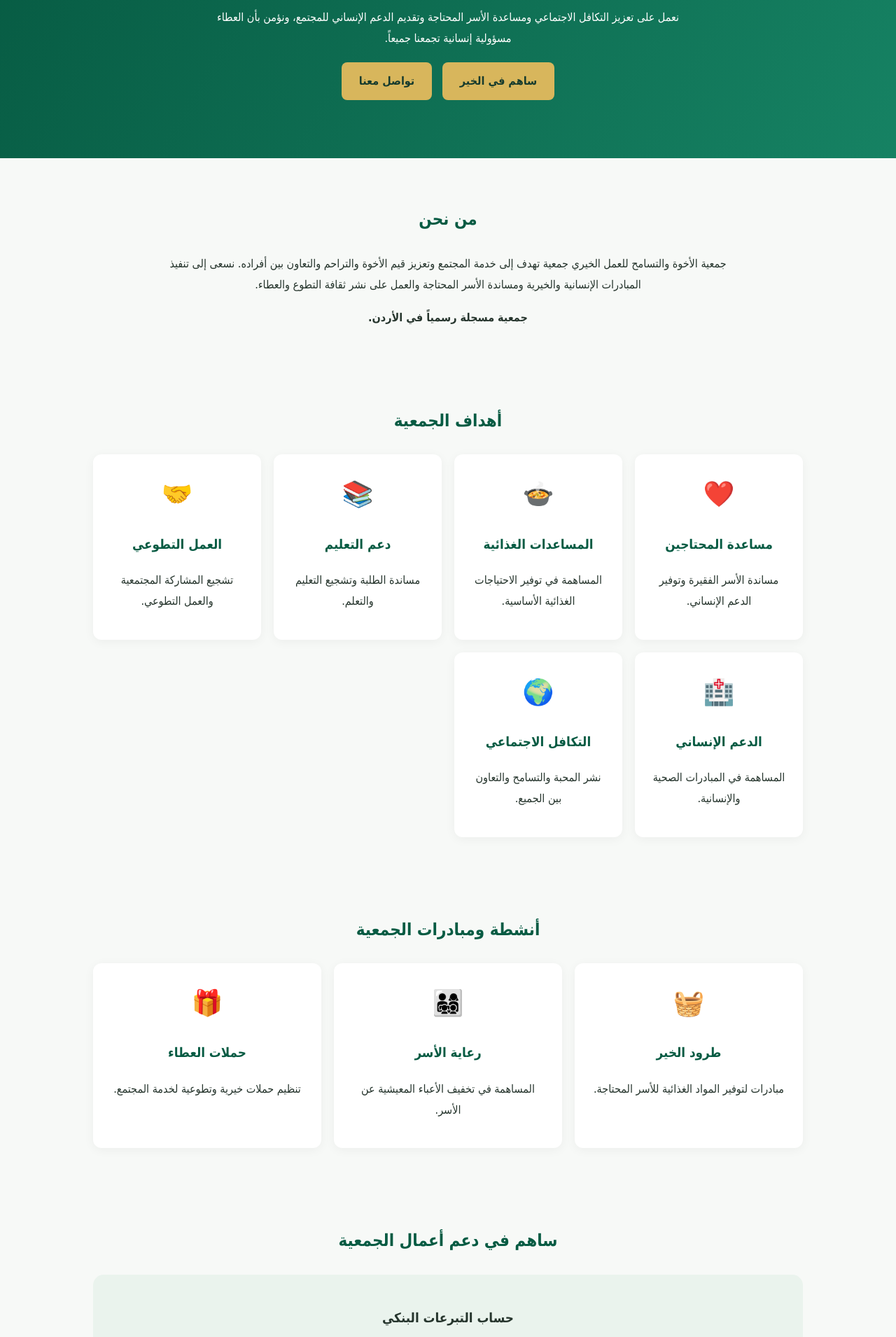
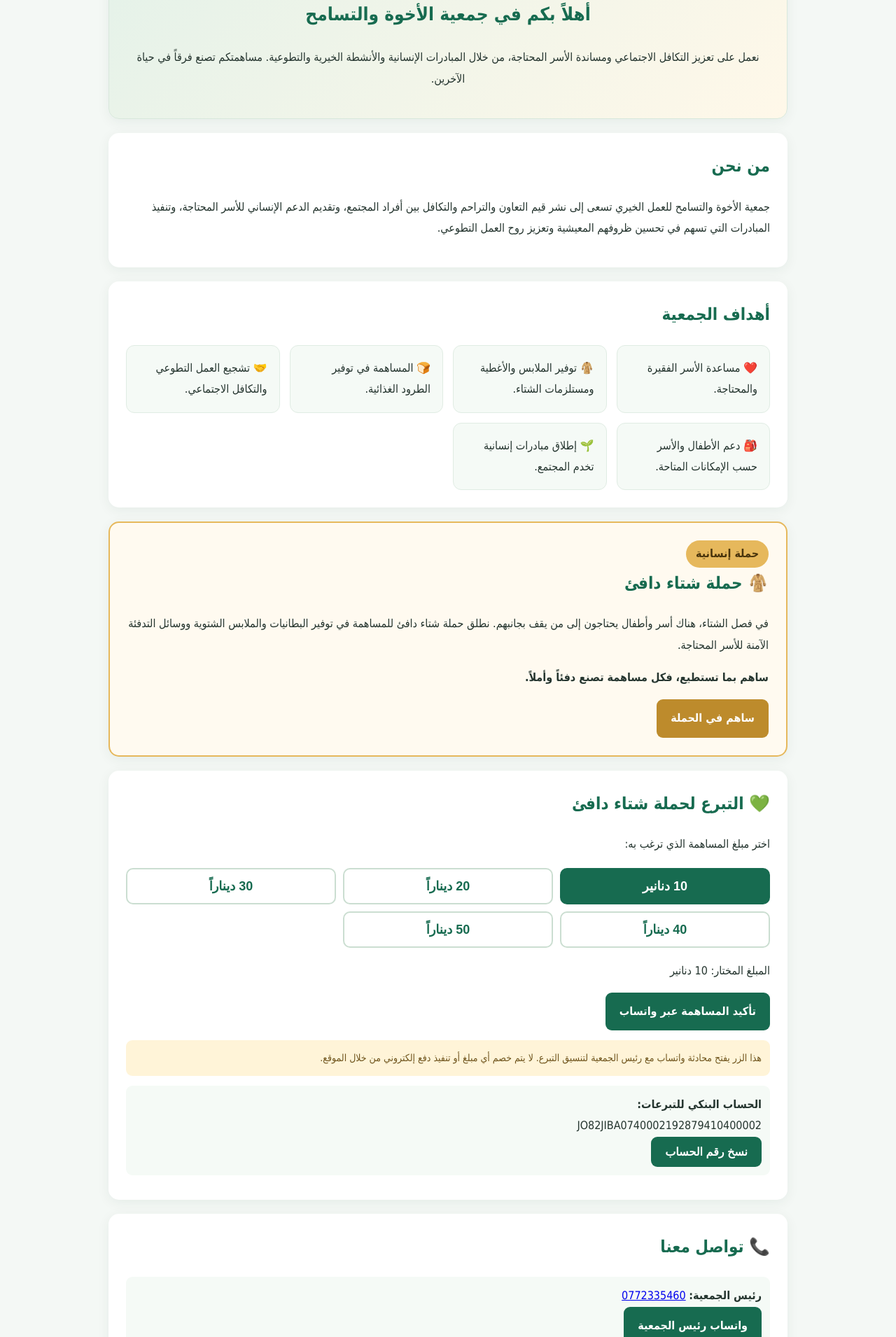
Before and after one commit to brotherhoodandtoleranceassocia-commits/brotherhood-tolerance, a plain HTML site: page index.html in a window 1280 px wide. Shown: the part 452-2362 px from the top of the page at 70% size. Drawn offline with Linux system fonts and the light colour scheme.

Commit message:
Update index.html
Signed-off-by: brotherhoodandtoleranceassocia-commits <brotherhoodandtoleranceassocia@gmail.com>

```diff
--- a/index.html
+++ b/index.html
@@ -4,195 +4,318 @@
 <head>
 <meta charset="UTF-8">
 <meta name="viewport" content="width=device-width, initial-scale=1.0">
-<meta name="description" content="جمعية الأخوة والتسامح للعمل الخيري في الأردن">
+<meta name="description" content="جمعية الأخوة والتسامح للعمل الخيري - مبادرات إنسانية لدعم الأسر المحتاجة في الأردن.">
 <title>جمعية الأخوة والتسامح للعمل الخيري</title>
-
 <style>
+:root {
+  --green:#176b50;
+  --dark:#123d32;
+  --gold:#e6b85c;
+  --light:#f4f8f5;
+  --text:#25352f;
+}
 *{box-sizing:border-box}
-html{scroll-behavior:smooth}
-body{margin:0;font-family:Tahoma,Arial,sans-serif;background:#f7f9f7;color:#26352d;line-height:1.9}
-header{background:#075b43;color:white;text-align:center;padding:30px 15px}
-.logo{width:105px;height:105px;border:3px solid #d9bd70;border-radius:50%;margin:0 auto 12px;display:flex;align-items:center;justify-content:center;font-size:48px;background:white;color:#075b43}
-header h1{margin:5px;font-size:27px}
-header p{color:#e9dfb9;margin:5px}
-nav{background:#064632;padding:13px;text-align:center;position:sticky;top:0;z-index:10}
-nav a{color:white;text-decoration:none;margin:0 9px;font-size:14px;display:inline-block}
-.hero{background:linear-gradient(120deg,#075b43,#168263);color:white;text-align:center;padding:65px 20px}
-.hero h2{font-size:30px;margin:0 0 15px}
-.hero p{max-width:700px;margin:auto}
-.btn{display:inline-block;background:#d8b65c;color:#163b2d;padding:12px 25px;border-radius:8px;text-decoration:none;font-weight:bold;margin:18px 5px}
-section{padding:45px 18px;max-width:1050px;margin:auto}
-.section-title{text-align:center;color:#075b43;margin-bottom:25px}
-.cards{display:grid;grid-template-columns:repeat(auto-fit,minmax(220px,1fr));gap:18px}
-.card{background:white;padding:23px;border-radius:12px;box-shadow:0 3px 15px #0000000c;text-align:center}
-.card .emoji{font-size:36px}
-.card h3{color:#075b43}
-.about{text-align:center;max-width:800px;margin:auto}
-.donation{background:#eaf3ed;border-radius:15px;padding:25px;text-align:center}
-.iban{background:white;padding:15px;border:1px dashed #075b43;border-radius:8px;font-size:17px;direction:ltr;overflow-wrap:anywhere;font-weight:bold}
-.copy{background:#075b43;color:white;border:0;padding:12px 24px;border-radius:7px;cursor:pointer;margin:12px}
-.contact-banner{background:#075b43;color:white;text-align:center;padding:35px 15px}
-.contact-banner a{color:#f5d77d;text-decoration:none}
-.card a{color:#075b43;font-weight:bold}
-footer{background:#043b2c;color:white;text-align:center;padding:17px;font-size:13px}
-@media(max-width:600px){
-header h1{font-size:22px}
-.hero h2{font-size:25px}
-nav a{margin:4px;font-size:13px}
+body{
+  margin:0;
+  font-family:Tahoma,Arial,sans-serif;
+  background:var(--light);
+  color:var(--text);
+  line-height:1.9;
+}
+header{
+  background:linear-gradient(135deg,var(--dark),var(--green));
+  color:white;
+  text-align:center;
+  padding:45px 18px;
+}
+.logo{
+  width:90px;height:90px;
+  margin:auto auto 12px;
+  border:3px solid var(--gold);
+  border-radius:50%;
+  display:flex;align-items:center;justify-content:center;
+  font-size:43px;
+  background:#ffffff18;
+}
+header h1{margin:8px 0;font-size:29px}
+header p{margin:5px 0;color:#f4e8c9}
+nav{
+  background:white;
+  padding:12px;
+  text-align:center;
+  box-shadow:0 2px 8px #00000010;
+  position:sticky;top:0;z-index:5;
+}
+nav a{
+  color:var(--green);
+  text-decoration:none;
+  margin:0 9px;
+  font-weight:bold;
+  font-size:14px;
+}
+.container{max-width:1000px;margin:auto;padding:22px 15px}
+.section{
+  background:white;
+  margin:20px 0;
+  padding:25px;
+  border-radius:15px;
+  box-shadow:0 4px 18px #163d3210;
+}
+h2{color:var(--green);margin-top:0}
+.hero{
+  background:linear-gradient(135deg,#e5f2e9,#fff8e9);
+  text-align:center;
+  border:1px solid #d8e8dc;
+}
+.hero h2{font-size:26px}
+.campaign{
+  border:2px solid var(--gold);
+  background:#fffaf0;
+}
+.campaign-tag{
+  display:inline-block;
+  background:var(--gold);
+  color:#49340c;
+  padding:4px 14px;
+  border-radius:20px;
+  font-weight:bold;
+}
+.features{
+  display:grid;
+  grid-template-columns:repeat(auto-fit,minmax(200px,1fr));
+  gap:14px;
+}
+.feature{
+  background:#f5faf6;
+  border-radius:12px;
+  padding:17px;
+  border:1px solid #e0ece3;
+}
+.amounts{
+  display:grid;
+  grid-template-columns:repeat(3,1fr);
+  gap:10px;
+  margin:18px 0;
+}
+.amount{
+  border:2px solid #cbded1;
+  background:white;
+  padding:13px 5px;
+  border-radius:10px;
+  font-size:18px;
+  font-weight:bold;
+  color:var(--green);
+  cursor:pointer;
+}
+.amount.selected{
+  background:var(--green);
+  color:white;
+  border-color:var(--green);
+}
+button,.button{
+  display:inline-block;
+  border:0;
+  border-radius:9px;
+  padding:12px 20px;
+  background:var(--green);
+  color:white;
+  text-decoration:none;
+  font-size:16px;
+  font-weight:bold;
+  cursor:pointer;
+}
+button:hover,.button:hover{opacity:.9}
+.gold-button{background:#bd8b2c}
+.contact-line{
+  background:#f5faf6;
+  padding:12px;
+  border-radius:9px;
+  margin:10px 0;
+  overflow-wrap:anywhere;
+}
+.notice{
+  color:#70551d;
+  background:#fff4d8;
+  padding:12px;
+  border-radius:9px;
+  font-size:14px;
+}
+footer{
+  background:var(--dark);
+  color:white;
+  text-align:center;
+  padding:25px 15px;
+  margin-top:25px;
+}
+@media(max-width:500px){
+  header h1{font-size:23px}
+  nav a{display:inline-block;margin:4px;font-size:13px}
+  .amounts{grid-template-columns:repeat(2,1fr)}
+  .section{padding:19px}
 }
 </style>
 </head>
-
 <body>
 
 <header>
   <div class="logo">🤝</div>
   <h1>جمعية الأخوة والتسامح للعمل الخيري</h1>
-<p>معاً من أجل الإنسان... ومعاً لصناعة الأمل</p>
+  <p>معاً نصنع الخير ونزرع الأمل</p>
+  <p>الأردن – جرش – الجبارات</p>
 </header>
 
 <nav>
-<a href="#home">الرئيسية</a>
-<a href="#about">من نحن</a>
+  <a href="#about">عن الجمعية</a>
   <a href="#goals">أهدافنا</a>
-<a href="#projects">أنشطتنا</a>
+  <a href="#campaign">حملة الشتاء</a>
   <a href="#donate">التبرعات</a>
   <a href="#contact">اتصل بنا</a>
 </nav>
 
-<div class="hero" id="home">
-<h2>الخير يجمعنا والتسامح رسالتنا</h2>
+<main class="container">
+
+<section class="section hero">
+  <h2>أهلاً بكم في جمعية الأخوة والتسامح</h2>
   <p>
-نعمل على تعزيز التكافل الاجتماعي ومساعدة الأسر المحتاجة
-وتقديم الدعم الإنساني للمجتمع، ونؤمن بأن العطاء مسؤولية
-إنسانية تجمعنا جميعاً.
+    نعمل على تعزيز التكافل الاجتماعي ومساندة الأسر المحتاجة،
+    من خلال المبادرات الإنسانية والأنشطة الخيرية والتطوعية.
+    مساهمتكم تصنع فرقاً في حياة الآخرين.
   </p>
-<a class="btn" href="#donate">ساهم في الخير</a>
-<a class="btn" href="#contact">تواصل معنا</a>
-</div>
+</section>
 
-<section id="about">
-<h2 class="section-title">من نحن</h2>
-<div class="about">
+<section class="section" id="about">
+  <h2>من نحن</h2>
   <p>
-جمعية الأخوة والتسامح للعمل الخيري جمعية تهدف إلى خدمة المجتمع
-وتعزيز قيم الأخوة والتراحم والتعاون بين أفراده.
-نسعى إلى تنفيذ المبادرات الإنسانية والخيرية ومساندة الأسر
-المحتاجة والعمل على نشر ثقافة التطوع والعطاء.
+    جمعية الأخوة والتسامح للعمل الخيري تسعى إلى نشر قيم التعاون
+    والتراحم والتكافل بين أفراد المجتمع، وتقديم الدعم الإنساني
+    للأسر المحتاجة، وتنفيذ المبادرات التي تسهم في تحسين ظروفهم
+    المعيشية وتعزيز روح العمل التطوعي.
   </p>
-<strong>جمعية مسجلة رسمياً في الأردن.</strong>
+</section>
+
+<section class="section" id="goals">
+  <h2>أهداف الجمعية</h2>
+  <div class="features">
+    <div class="feature">❤️ مساعدة الأسر الفقيرة والمحتاجة.</div>
+    <div class="feature">🧥 توفير الملابس والأغطية ومستلزمات الشتاء.</div>
+    <div class="feature">🍞 المساهمة في توفير الطرود الغذائية.</div>
+    <div class="feature">🤝 تشجيع العمل التطوعي والتكافل الاجتماعي.</div>
+    <div class="feature">🎒 دعم الأطفال والأسر حسب الإمكانات المتاحة.</div>
+    <div class="feature">🌱 إطلاق مبادرات إنسانية تخدم المجتمع.</div>
   </div>
 </section>
 
-<section id="goals">
-<h2 class="section-title">أهداف الجمعية</h2>
-<div class="cards">
-<div class="card"><div class="emoji">❤️</div><h3>مساعدة المحتاجين</h3><p>مساندة الأسر الفقيرة وتوفير الدعم الإنساني.</p></div>
-<div class="card"><div class="emoji">🍲</div><h3>المساعدات الغذائية</h3><p>المساهمة في توفير الاحتياجات الغذائية الأساسية.</p></div>
-<div class="card"><div class="emoji">📚</div><h3>دعم التعليم</h3><p>مساندة الطلبة وتشجيع التعليم والتعلم.</p></div>
-<div class="card"><div class="emoji">🤝</div><h3>العمل التطوعي</h3><p>تشجيع المشاركة المجتمعية والعمل التطوعي.</p></div>
-<div class="card"><div class="emoji">🏥</div><h3>الدعم الإنساني</h3><p>المساهمة في المبادرات الصحية والإنسانية.</p></div>
-<div class="card"><div class="emoji">🌍</div><h3>التكافل الاجتماعي</h3><p>نشر المحبة والتسامح والتعاون بين الجميع.</p></div>
+<section class="section campaign" id="campaign">
+  <span class="campaign-tag">حملة إنسانية</span>
+  <h2>🧥 حملة شتاء دافئ</h2>
+  <p>
+    في فصل الشتاء، هناك أسر وأطفال يحتاجون إلى من يقف بجانبهم.
+    نطلق حملة شتاء دافئ للمساهمة في توفير البطانيات والملابس
+    الشتوية ووسائل التدفئة الآمنة للأسر المحتاجة.
+  </p>
+  <p><strong>ساهم بما تستطيع، فكل مساهمة تصنع دفئاً وأملاً.</strong></p>
+  <a class="button gold-button" href="#donate">ساهم في الحملة</a>
+</section>
+
+<section class="section" id="donate">
+  <h2>💚 التبرع لحملة شتاء دافئ</h2>
+  <p>اختر مبلغ المساهمة الذي ترغب به:</p>
+
+  <div class="amounts">
+    <button class="amount selected" type="button" data-amount="10">10 دنانير</button>
+    <button class="amount" type="button" data-amount="20">20 ديناراً</button>
+    <button class="amount" type="button" data-amount="30">30 ديناراً</button>
+    <button class="amount" type="button" data-amount="40">40 ديناراً</button>
+    <button class="amount" type="button" data-amount="50">50 ديناراً</button>
+  </div>
+
+  <p id="chosen">المبلغ المختار: 10 دنانير</p>
+
+  <a id="whatsappDonate" class="button" target="_blank" rel="noopener"
+     href="https://wa.me/962772335460?text=%D8%A3%D8%B1%D8%BA%D8%A8%20%D8%A8%D8%A7%D9%84%D9%85%D8%B3%D8%A7%D9%87%D9%85%D8%A9%20%D9%81%D9%8A%20%D8%AD%D9%85%D9%84%D8%A9%20%D8%B4%D8%AA%D8%A7%D8%A1%20%D8%AF%D8%A7%D9%81%D8%A6%20%D8%A8%D9%85%D8%A8%D9%84%D8%BA%2010%20%D8%AF%D9%86%D8%A7%D9%86%D9%8A%D8%B1">
+    تأكيد المساهمة عبر واتساب
+  </a>
+
+  <p class="notice">
+    هذا الزر يفتح محادثة واتساب مع رئيس الجمعية لتنسيق التبرع.
+    لا يتم خصم أي مبلغ أو تنفيذ دفع إلكتروني من خلال الموقع.
+  </p>
+
+  <div class="contact-line">
+    <strong>الحساب البنكي للتبرعات:</strong><br>
+    <span id="iban">JO82JIBA0740002192879410400002</span>
+    <br>
+    <button type="button" onclick="copyIBAN()">نسخ رقم الحساب</button>
+    <span id="copyMessage"></span>
   </div>
 </section>
 
-<section id="projects">
-<h2 class="section-title">أنشطة ومبادرات الجمعية</h2>
-<div class="cards">
-<div class="card">
-<div class="emoji">🧺</div>
-<h3>طرود الخير</h3>
-<p>مبادرات لتوفير المواد الغذائية للأسر المحتاجة.</p>
+<section class="section" id="contact">
+  <h2>📞 تواصل معنا</h2>
+  <div class="contact-line">
+    <strong>رئيس الجمعية:</strong>
+    <a href="tel:0772335460">0772335460</a>
+    <br>
+    <a class="button" href="https://wa.me/962772335460" target="_blank" rel="noopener">واتساب رئيس الجمعية</a>
   </div>
-<div class="card">
-<div class="emoji">👨‍👩‍👧‍👦</div>
-<h3>رعاية الأسر</h3>
-<p>المساهمة في تخفيف الأعباء المعيشية عن الأسر.</p>
+
+  <div class="contact-line">
+    <strong>متطوع في الجمعية:</strong>
+    <a href="tel:0789968004">0789968004</a>
+    <br>
+    <a class="button" href="https://wa.me/962789968004" target="_blank" rel="noopener">واتساب المتطوع</a>
   </div>
-<div class="card">
-<div class="emoji">🎁</div>
-<h3>حملات العطاء</h3>
-<p>تنظيم حملات خيرية وتطوعية لخدمة المجتمع.</p>
-</div>
+
+  <div class="contact-line">
+    <strong>العنوان:</strong> الأردن – جرش – الجبارات.
   </div>
 </section>
 
-<section id="donate">
-<h2 class="section-title">ساهم في دعم أعمال الجمعية</h2>
-<div class="donation">
-<h3>حساب التبرعات البنكي</h3>
-<p>يمكنكم دعم أنشطة الجمعية من خلال التحويل البنكي:</p>
-<p><strong>اسم الجمعية:</strong> جمعية الأخوة والتسامح</p>
-<p><strong>رقم IBAN:</strong></p>
-<div class="iban" id="iban">JO82JIBA0740002192879410400002</div>
-<button class="copy" onclick="copyIban()">نسخ رقم الحساب</button>
-<p id="message" aria-live="polite"></p>
-<p>نشكركم على دعمكم ومساهمتكم في أعمال الخير.</p>
-</div>
-</section>
-
-<section id="contact">
-<h2 class="section-title">تواصل معنا</h2>
-<div class="cards">
-
-<div class="card">
-<div class="emoji">👤</div>
-<h3>رئيس الجمعية</h3>
-<p dir="ltr">0772335460</p>
-<a href="tel:0772335460">اتصل برئيس الجمعية</a>
-<br>
-<a href="https://wa.me/962772335460">واتساب رئيس الجمعية</a>
-</div>
-
-<div class="card">
-<div class="emoji">🤝</div>
-<h3>المتطوع</h3>
-<p dir="ltr">0789968004</p>
-<a href="tel:0789968004">اتصل بالمتطوع</a>
-<br>
-<a href="https://wa.me/962789968004">واتساب المتطوع</a>
-</div>
-
-<div class="card">
-<div class="emoji">📍</div>
-<h3>عنوان الجمعية</h3>
-<p>الأردن – جرش – الجبارات</p>
-</div>
-
-</div>
-</section>
-
-<div class="contact-banner">
-<h2>كن سبباً في رسم ابتسامة</h2>
-<p>يداً بيد نبني مجتمعاً أكثر ترابطاً ورحمة.</p>
-<a href="https://wa.me/962772335460">تواصل مع رئيس الجمعية</a>
-</div>
+</main>
 
 <footer>
+  <p>جمعية الأخوة والتسامح للعمل الخيري</p>
+  <p>معاً من أجل مجتمع متعاون وأكثر إنسانية ❤️</p>
   <p>جميع الحقوق محفوظة © 2026</p>
-<p>جمعية الأخوة والتسامح للعمل الخيري</p>
-<p>الأردن – جرش – الجبارات</p>
 </footer>
 
 <script>
-function copyIban(){
-const iban=document.getElementById("iban").innerText;
-if(navigator.clipboard && window.isSecureContext){
-navigator.clipboard.writeText(iban).then(()=>{
-document.getElementById("message").innerText="تم نسخ رقم الحساب بنجاح";
-}).catch(()=>fallbackCopy(iban));
-}else{
-fallbackCopy(iban);
+let selectedAmount = 10;
+
+document.querySelectorAll(".amount").forEach(button => {
+  button.addEventListener("click", function () {
+    selectedAmount = Number(this.dataset.amount);
+
+    document.querySelectorAll(".amount").forEach(item => {
+      item.classList.remove("selected");
+    });
+
+    this.classList.add("selected");
+    document.getElementById("chosen").textContent =
+      "المبلغ المختار: " + selectedAmount + " ديناراً";
+
+    const message =
+      "أرغب بالمساهمة في حملة شتاء دافئ بمبلغ " +
+      selectedAmount + " ديناراً. يرجى تزويدي بطريقة التبرع.";
+
+    document.getElementById("whatsappDonate").href =
+      "https://wa.me/962772335460?text=" + encodeURIComponent(message);
+  });
+});
+
+function copyIBAN() {
+  const iban = document.getElementById("iban").textContent;
+  if (navigator.clipboard && window.isSecureContext) {
+    navigator.clipboard.writeText(iban).then(() => {
+      document.getElementById("copyMessage").textContent = " تم النسخ بنجاح";
+    }).catch(() => {
+      document.getElementById("copyMessage").textContent =
+        " يرجى نسخ الرقم يدوياً: " + iban;
+    });
+  } else {
+    document.getElementById("copyMessage").textContent =
+      " انسخ الرقم يدوياً: " + iban;
   }
-}
-function fallbackCopy(iban){
-const el=document.createElement("textarea");
-el.value=iban;
-document.body.appendChild(el);
-el.select();
-document.execCommand("copy");
-el.remove();
-document.getElementById("message").innerText="تم نسخ رقم الحساب";
 }
 </script>
 
```
Lines whose indentation alone changed are shown as unchanged.
